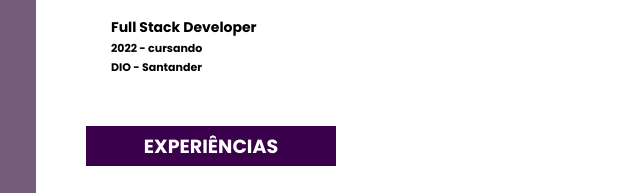
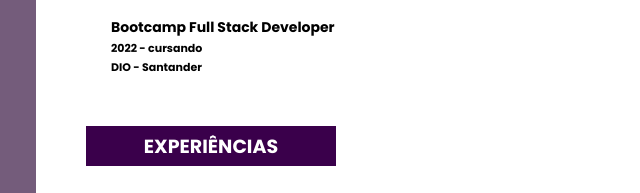
Before and after one commit to Charlan-Barneche/curriculo, a plain HTML site: page index.html in a window 1280 px wide. Shown: the part 590-783 px from the top of the page, 504-1144 px from the left. Drawn offline with nearby package versions, Linux system fonts and the light colour scheme.

Commit message:
Update index.html

```diff
--- a/index.html
+++ b/index.html
@@ -136,7 +136,7 @@
                 <p>OneBitCode</p>
             </div>
             <div class="curso">
-                <h2>Full Stack Developer</h2>
+                <h2>Bootcamp Full Stack Developer</h2>
                 <p>2022 - cursando</p>
                 <p>DIO - Santander</p>
             </div>
```
